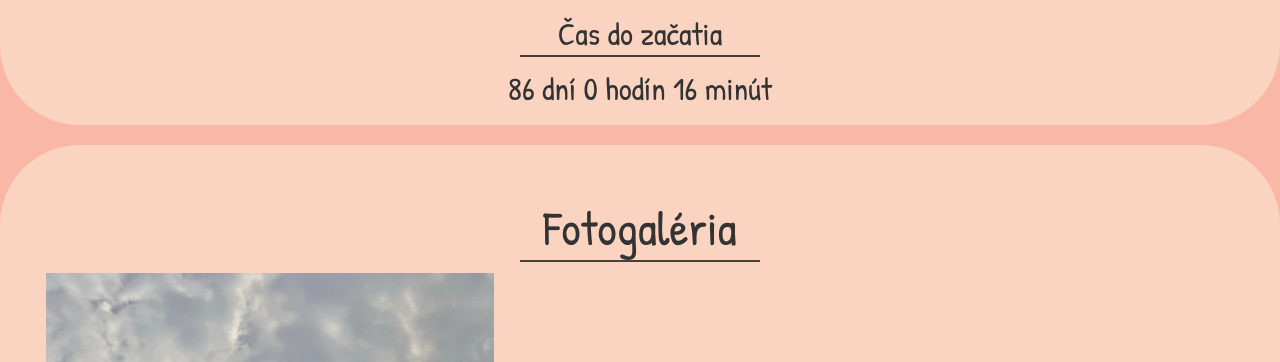
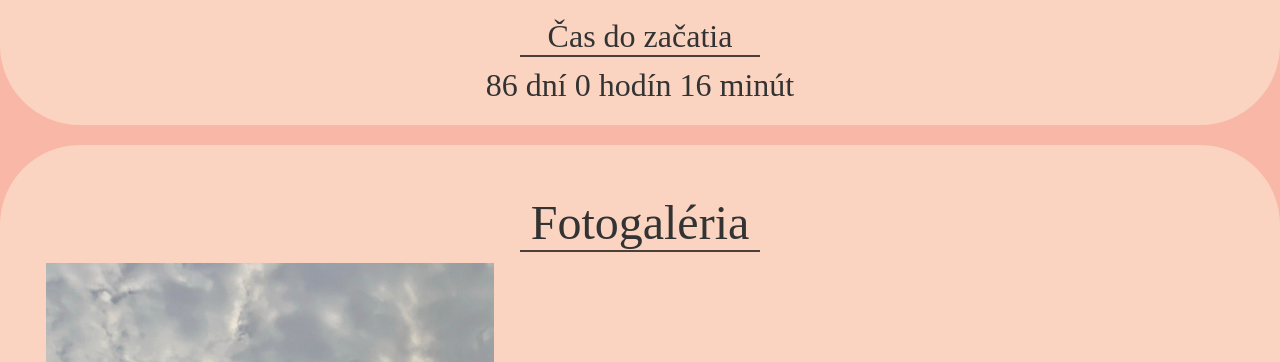
Before and after one commit to TinaSkid/tinaskid.github.io, a plain HTML site: page ondraaslavka/index.html in a window 1280 px wide. Shown: the part 403-765 px from the top of the page. Drawn offline with Linux system fonts and the light colour scheme.

Commit message:
Update index.html

```diff
--- a/ondraaslavka/index.html
+++ b/ondraaslavka/index.html
@@ -4,7 +4,6 @@
     <meta charset="UTF-8">
     <meta name="viewport" content="width=device-width, initial-scale=1.0">
     <link rel="stylesheet" href="AT2_2.css">
-    <link href="https://fonts.googleapis.com/css2?family=Patrick+Hand&display=swap" rel="stylesheet">
     <title>Ondra a Slávka</title>
 </head>
 <body>
```
